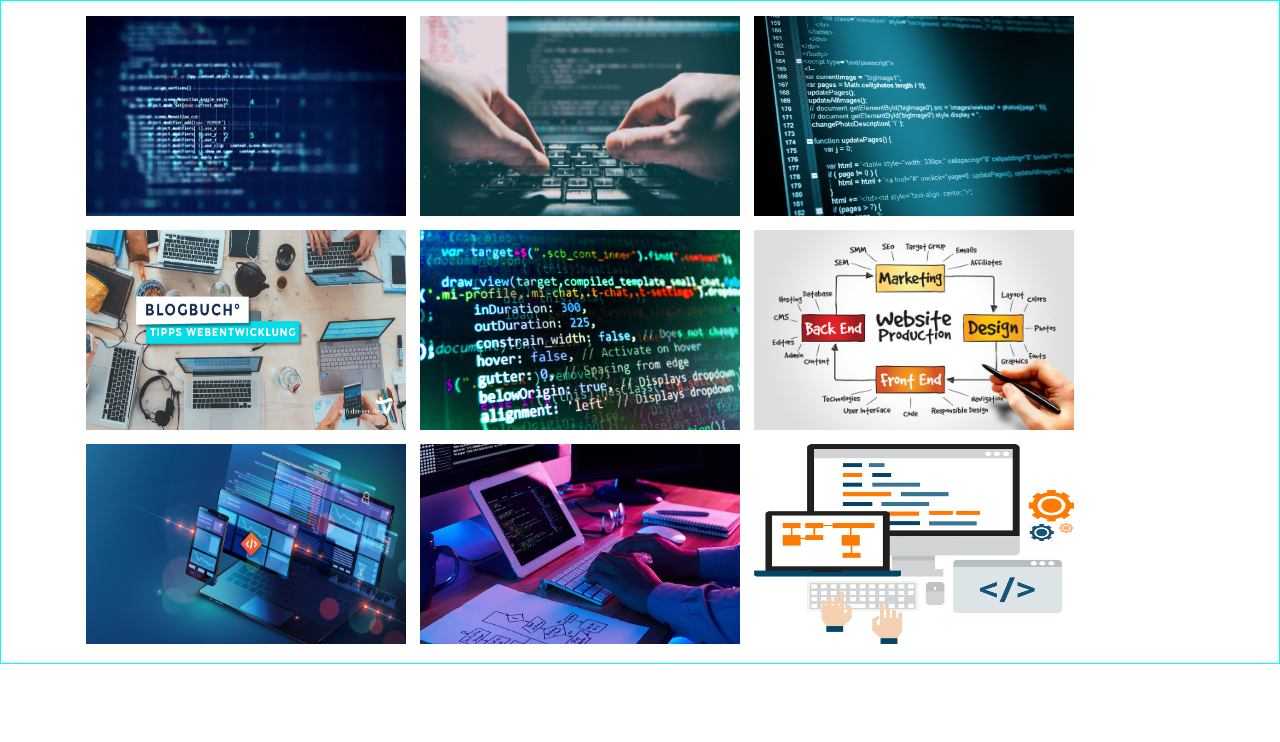
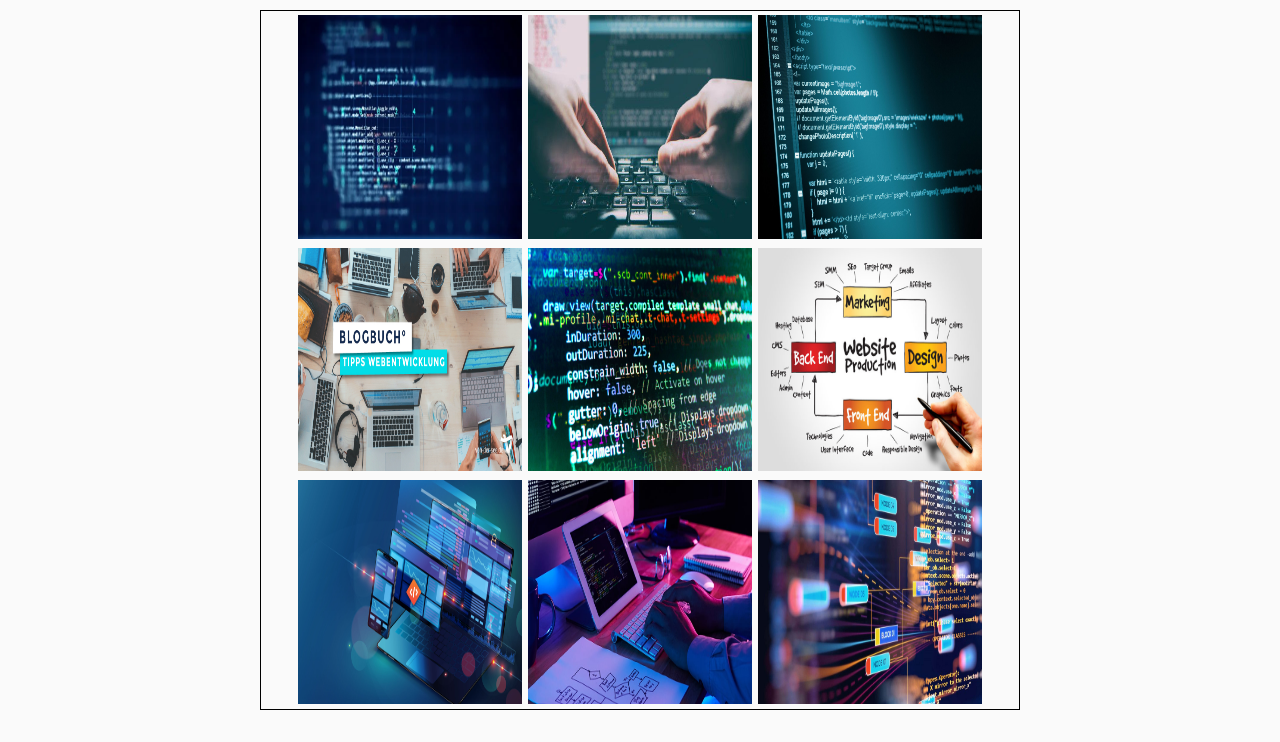
Before and after one commit to Huseyin-Gunaydin/instagram-feed, a plain HTML site: page index.html in a window 1280 px wide. Drawn offline with Linux system fonts and the light colour scheme.

Commit message:
letzte commit

```diff
--- a/index.html
+++ b/index.html
@@ -8,41 +8,21 @@
     <link rel="stylesheet" href="./styles.css" />
   </head>
   <body>
-    <div id="gallerie">
-        <div class="container">
-      <div class="erste-linie">
-        <div class="image1">
+    <div id="Instagram">
+      <div class="container1">
         <img src="./img/1.jpg" alt="" />
-        </div>
-        <div class="image2">
         <img src="./img/2.jpg" alt="" />
-        </div>
-        <div class="image3">
         <img src="./img/3.jpg" alt="" />
       </div>
-      </div>
-      <div class="zweite-linie">
-        <div class="image4">
+      <div class="container2">
         <img src="./img/10.jpg" alt="" />
-        </div>
-        <div class="image5">
         <img src="./img/5.jpg" alt="" />
-        </div>
-        <div class="image6">
         <img src="./img/6.jpg" alt="" />
       </div>
-      </div>
-      <div class="dritte-linie"></div>
-      <div class="image7">
+      <div class="container3">
         <img src="./img/7.jpg" alt="" />
-      </div>
-      <div class="image8">
         <img src="./img/8.jpg" alt="" />
-      </div>
-      <div class="image9">
-        <img src="./img/9.png" alt="" />
-      </div>
-    </div>
+        <img src="./img/17.jpg" alt="" />
       </div>
     </div>
   </body>
--- a/styles.css
+++ b/styles.css
@@ -1,100 +1,35 @@
 html,
 body {
-  height: 100%;
-  margin: 0;
+  background-color: #fafafa;
 }
-#gallerie {
-  border: solid 0.5px;
-  color: aqua;
-}
-.container {
-  margin-left: 80px;
+
+#Instagram {
+  width: 60%;
+  height: 60%;
+  border: solid 1px;
+  color: black;
+  margin-left: auto;
+  margin-right: auto;
   margin-top: 10px;
   margin-bottom: 10px;
-}
-
-.image1 {
-  display: inline-block;
-  padding: 5px;
-}
-.image2 {
-  display: inline-block;
-  padding: 5px;
-}
-.image3 {
-  display: inline-block;
-  padding: 5px;
-}
-.image4 {
-  display: inline-block;
-  padding: 5px;
-}
-.image5 {
-  display: inline-block;
-  padding: 5px;
-}
-.image6 {
-  display: inline-block;
-  padding: 5px;
-}
-.image7 {
-  display: inline-block;
-  padding: 5px;
-}
-.image8 {
-  display: inline-block;
-  padding: 5px;
-}
-.image9 {
-  display: inline-block;
-  padding: 5px;
-}
-
-.image1 img {
-  display: inline-block;
-  width: 25vw;
-  height: 25vh;
   background-position: center;
 }
 
-.image2 img {
+.container1,
+.container2,
+.container3 {
   display: inline-block;
-  width: 25vw;
-  height: 25vh;
+  text-align: center;
+  padding-top: 3px;
+}
+
+.container1 img,
+.container2 img,
+.container3 img {
+  padding: 1px;
+  display: inline-block;
+  width: 29.5%;
+  height: auto;
   background-position: center;
+  aspect-ratio: 1;
 }
-.image3 img {
-  width: 25vw;
-  height: 25vh;
-  background-position: center;
-}
-.image4 img {
-  width: 25vw;
-  height: 25vh;
-  background-position: center;
-}
-.image5 img {
-  width: 25vw;
-  height: 25vh;
-  background-position: center;
-}
-.image6 img {
-  width: 25vw;
-  height: 25vh;
-  background-position: center;
-}
-.image7 img {
-  width: 25vw;
-  height: 25vh;
-  background-position: center;
-}
-.image8 img {
-  width: 25vw;
-  height: 25vh;
-  background-position: center;
-}
-.image9 img {
-  width: 25vw;
-  height: 25vh;
-  background-position: center;
-}
```
Lines whose indentation alone changed are shown as unchanged.
